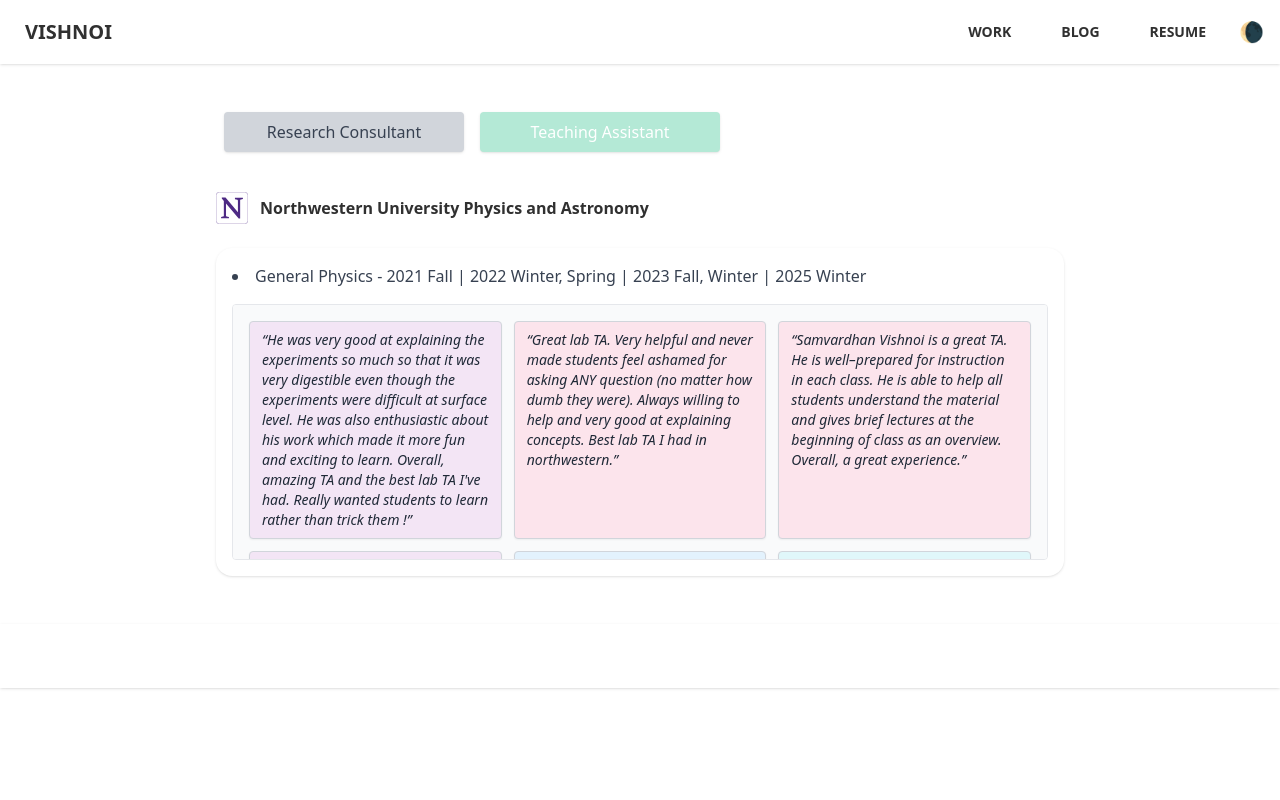
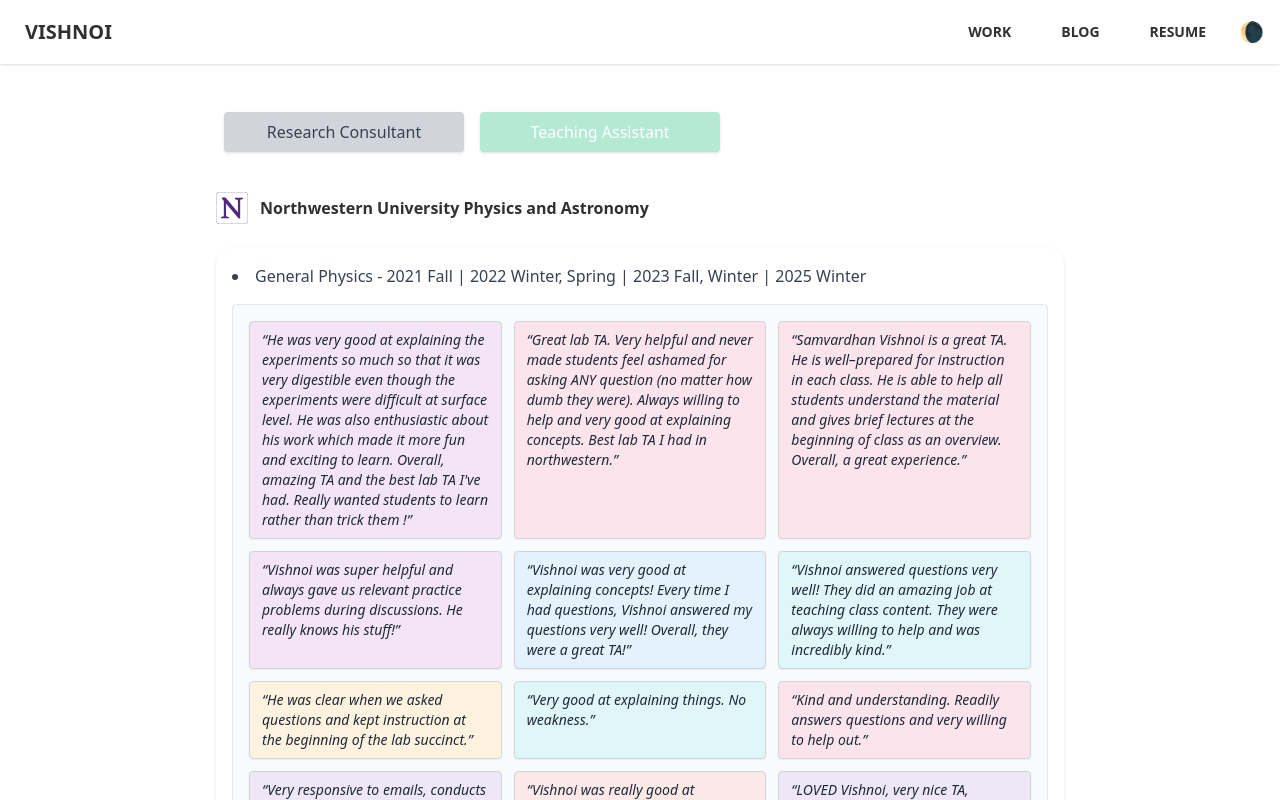
Before and after one commit to s-vishnoi/portfolio, a Vue app: page /work in a window 1280 px wide. Both pictures are taken after a click on the button "Teaching Assistant". Shown: the top 800 px of the page. Built offline with nearby package versions, Linux system fonts and the light colour scheme.

Commit message:
no scroll tesrty

```diff
--- a/src/pages/Work.vue
+++ b/src/pages/Work.vue
@@ -95,7 +95,7 @@
           </ul>
 
           <!-- Scrollable Testimonials in 3 Columns, Word-Cloud Style -->
-          <div class="max-h-64 overflow-y-auto grid grid-cols-1 sm:grid-cols-2 md:grid-cols-3 gap-3 p-4 border rounded bg-base-200">
+          <div class="grid grid-cols-1 sm:grid-cols-2 md:grid-cols-3 gap-3 p-4 border rounded bg-base-200">
             <span
               v-for="(quote, index) in nuTestimonials"
               :key="index"
```
